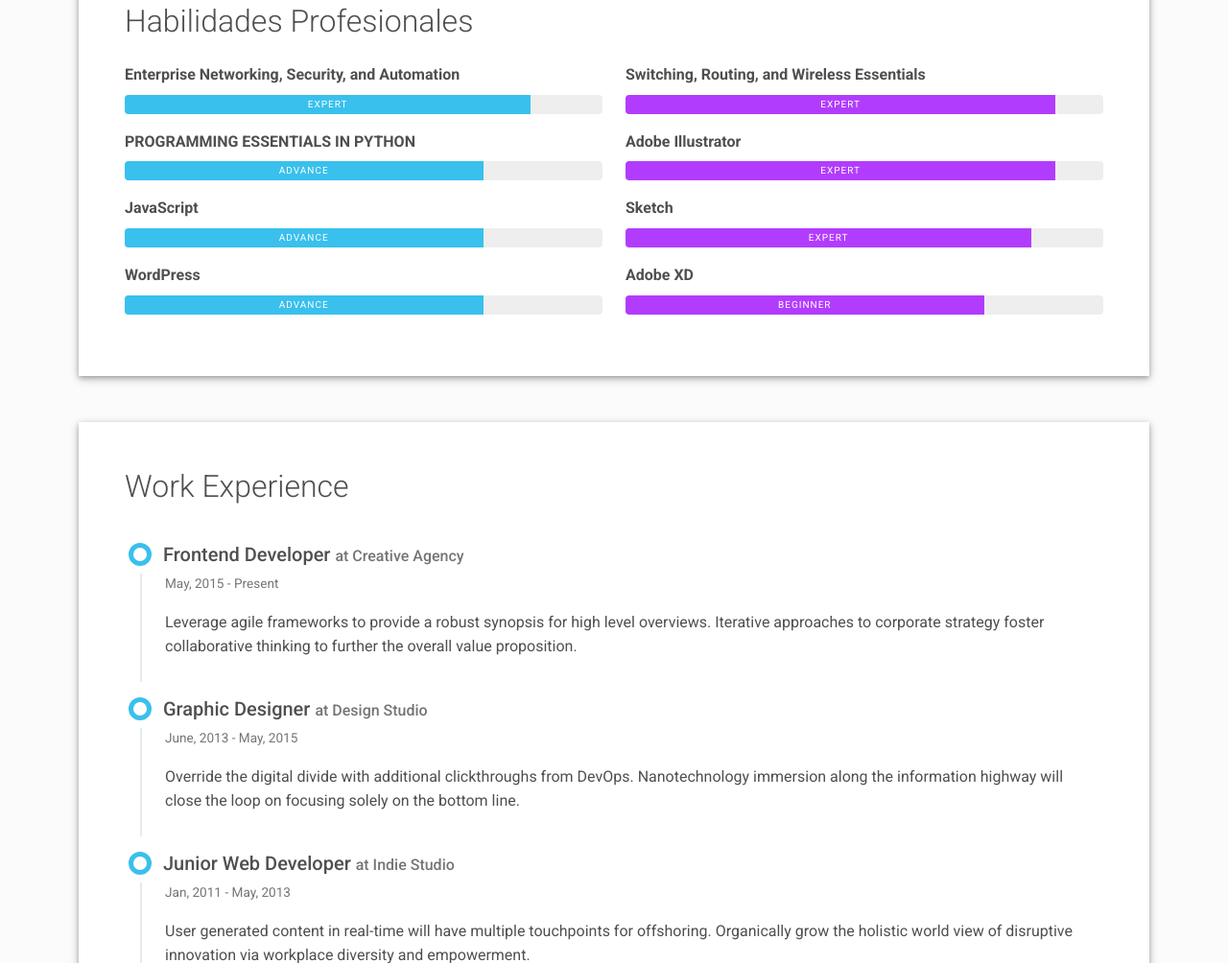
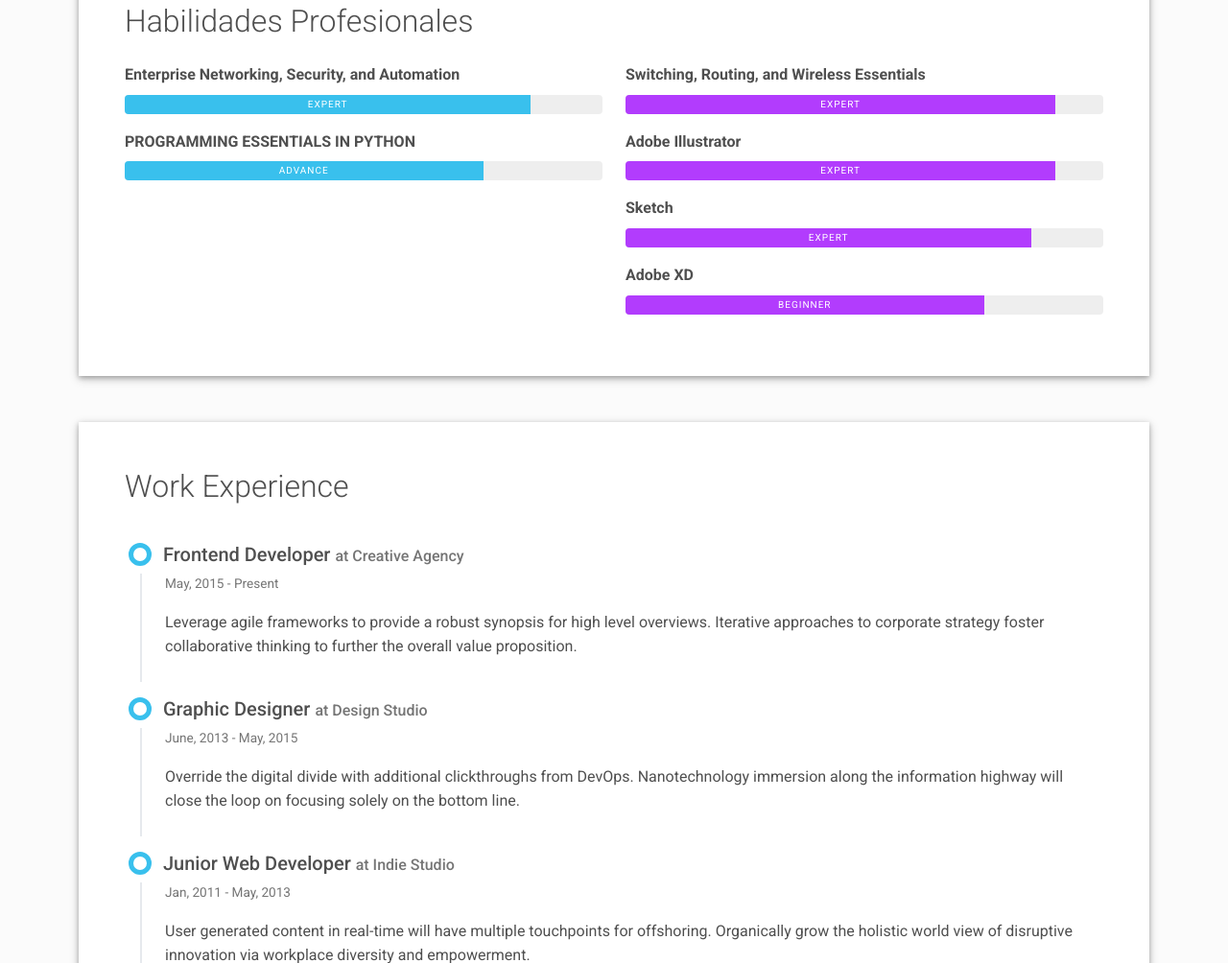
Before and after one commit to LuisCapcha/LuisCapcha.github.io, a plain HTML site: page index.html in a window 1280 px wide. Shown: the part 1054-2058 px from the top of the page at 96% size. Drawn offline with Linux system fonts and the light colour scheme.

Commit message:
12  modificacion

```diff
--- a/index.html
+++ b/index.html
@@ -143,16 +143,6 @@
           <div class="mb-3"><span class="fw-bolder">PROGRAMMING ESSENTIALS IN PYTHON</span>
             <div class="progress my-2 rounded" style="height: 20px">
               <div class="progress-bar bg-info" role="progressbar" data-aos="zoom-in-right" data-aos-delay="200" data-aos-anchor=".skills-section" style="width: 75%" aria-valuenow="75" aria-valuemin="0" aria-valuemax="100">Advance</div>
-            </div>
-          </div>
-          <div class="mb-3"><span class="fw-bolder">JavaScript</span>
-            <div class="progress my-2 rounded" style="height: 20px">
-              <div class="progress-bar bg-info" role="progressbar" data-aos="zoom-in-right" data-aos-delay="300" data-aos-anchor=".skills-section" style="width: 75%" aria-valuenow="75" aria-valuemin="0" aria-valuemax="100">Advance</div>
-            </div>
-          </div>
-          <div class="mb-3"><span class="fw-bolder">WordPress</span>
-            <div class="progress my-2 rounded" style="height: 20px">
-              <div class="progress-bar bg-info" role="progressbar" data-aos="zoom-in-right" data-aos-delay="300" data-aos-anchor=".skills-section" style="width: 75%" aria-valuenow="75" aria-valuemin="0" aria-valuemax="100">Advance</div>
             </div>
           </div>
         </div>
```
